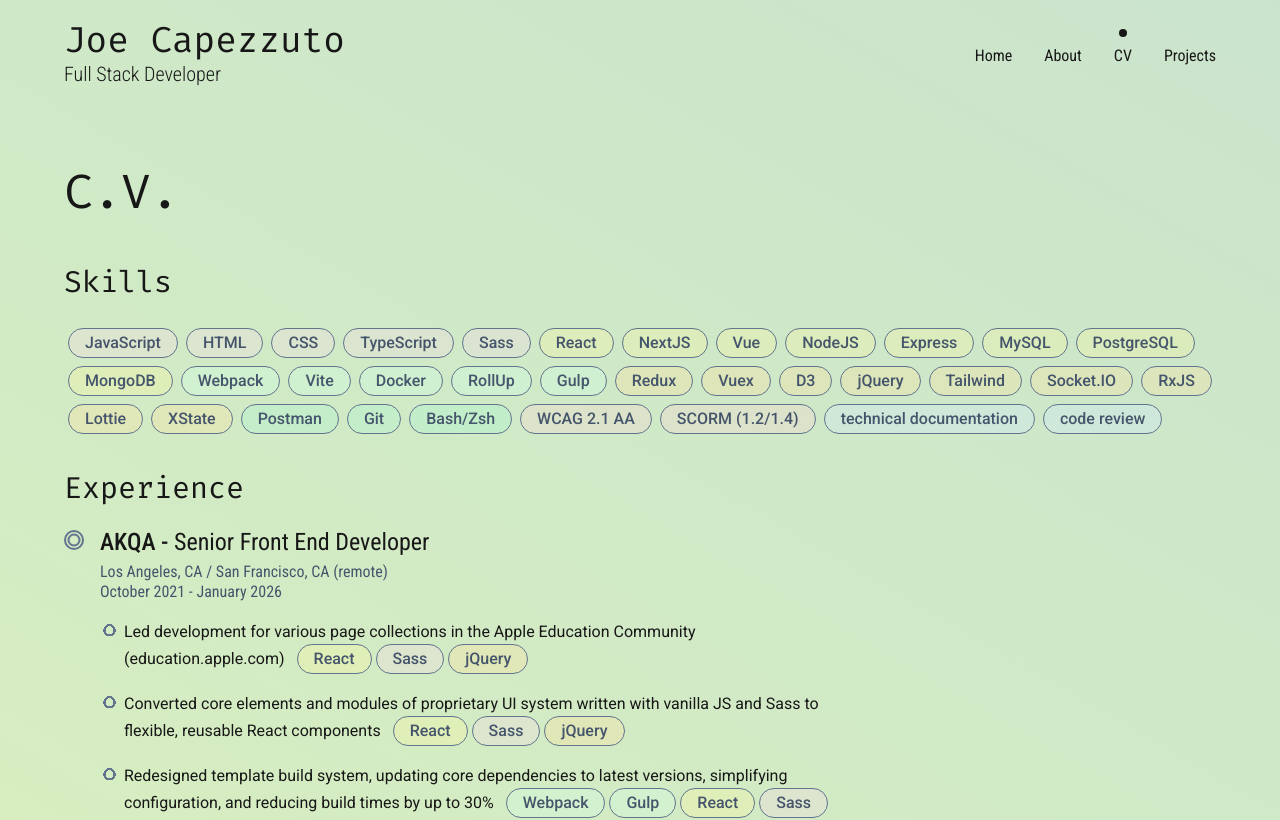
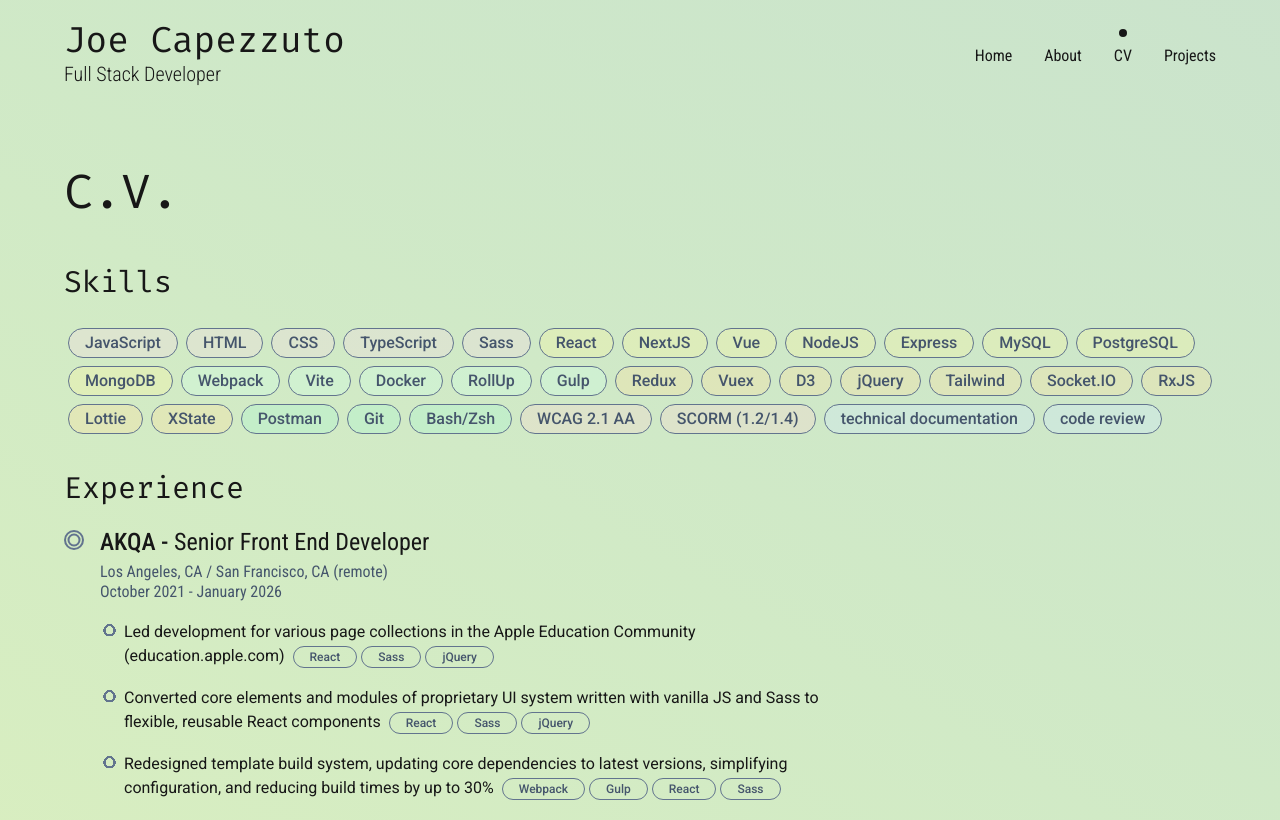
Before and after one commit to Capezzuto/portfolio-v2, a Next.js app: page /cv in a window 1280 px wide. Shown: the top 820 px of the page. Built offline with nearby package versions, Linux system fonts and the light colour scheme.

Commit message:
Add chips to work experience

```diff
--- a/src/app/(static)/cv/StructuredJob.tsx
+++ b/src/app/(static)/cv/StructuredJob.tsx
@@ -51,7 +51,7 @@ const StructuredJob = ({ jobData }: { jobData: Job }) => {
 							<SkillChip
 								text={skillsById[id]?.name ?? ''}
 								skillType={skillsById[id]?.type ?? ''}
-								customClassName='ml-1'
+								customClassName='mr-1 text-xs not-hover:bg-transparent cursor-default'
 							/>
 						))}
 					</li>
--- a/src/app/(static)/cv/page.tsx
+++ b/src/app/(static)/cv/page.tsx
@@ -67,8 +67,8 @@ const CVPage = () => {
 				<SubHeadline text='Skills' />
 				<ul>
 					{workHistory.skills.map((skill: { id: string; name: string; type: string }) => (
-						<li className='m-1 inline-block'>
-							<SkillChip key={skill.id} text={skill.name} skillType={skill.type} />
+						<li key={skill.id} className='m-1 inline-block'>
+							<SkillChip text={skill.name} skillType={skill.type} />
 						</li>
 					))}
 				</ul>
```
